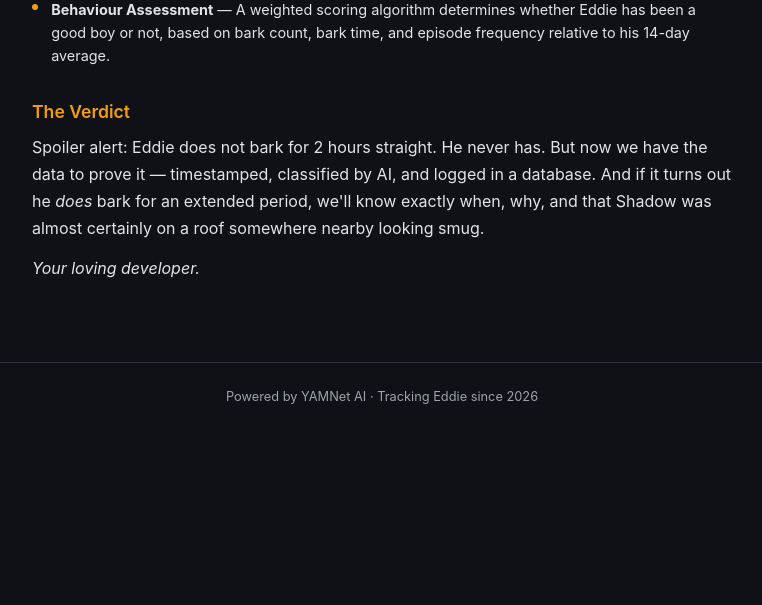
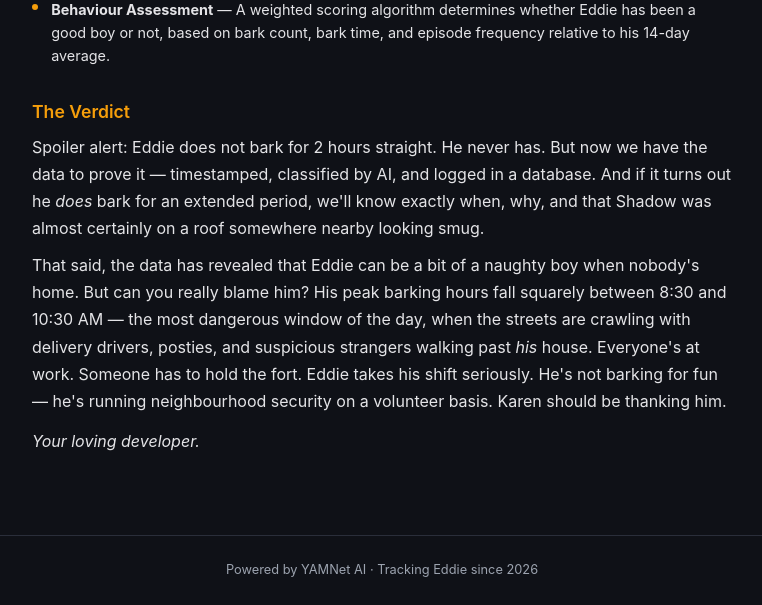
Before and after one commit to cjmuldoon/barkup, a Python web app: template src/barkup/web/templates/about.html in a window 1280 px wide. Shown: the part 2376-2981 px from the top of the page, without its empty margins (258-1020 px from the left). Before the commit the page ends 2780 px from the top, so only its background shows below. Run offline with Jinja, Linux system fonts and the light colour scheme; the template is opened without the code that fills it, so the values that code supplies are empty.

Commit message:
Add neighbourhood security followup to verdict

```diff
--- a/src/barkup/web/templates/about.html
+++ b/src/barkup/web/templates/about.html
@@ -70,6 +70,9 @@
     <p>
         Spoiler alert: Eddie does not bark for 2 hours straight. He never has. But now we have the data to prove it &mdash; timestamped, classified by AI, and logged in a database. And if it turns out he <em>does</em> bark for an extended period, we'll know exactly when, why, and that Shadow was almost certainly on a roof somewhere nearby looking smug.
     </p>
+    <p>
+        That said, the data has revealed that Eddie can be a bit of a naughty boy when nobody's home. But can you really blame him? His peak barking hours fall squarely between 8:30 and 10:30 AM &mdash; the most dangerous window of the day, when the streets are crawling with delivery drivers, posties, and suspicious strangers walking past <em>his</em> house. Everyone's at work. Someone has to hold the fort. Eddie takes his shift seriously. He's not barking for fun &mdash; he's running neighbourhood security on a volunteer basis. Karen should be thanking him.
+    </p>
     <p class="about-signoff">Your loving developer.</p>
 </div>
 
```
